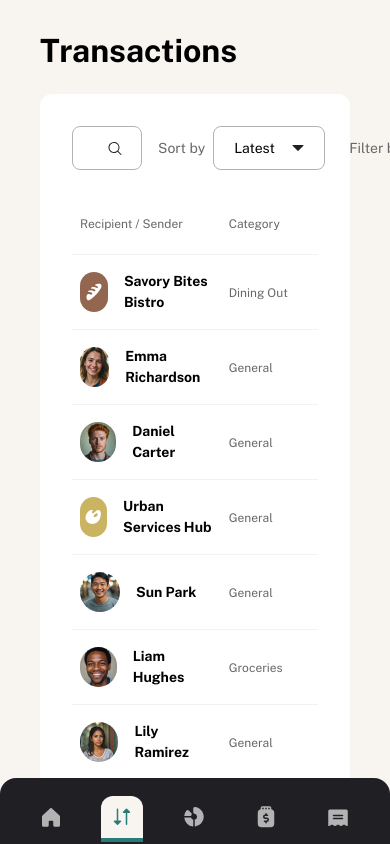
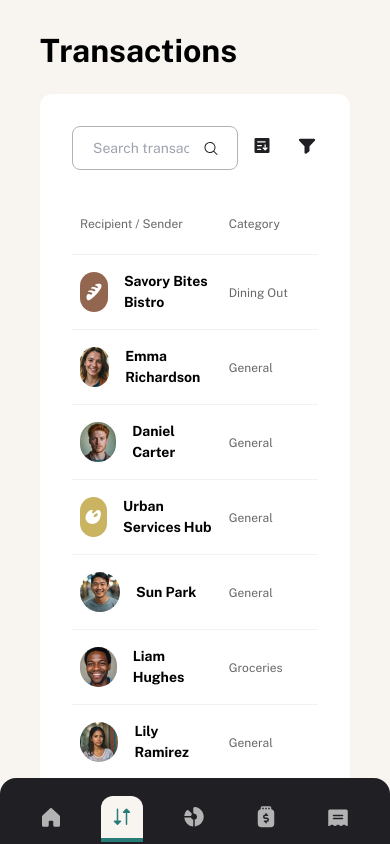
Before and after one commit to Lorand98/personal-finance-app, a Next.js app: page /transactions in a window 390 px wide. Built offline with nearby package versions, Linux system fonts and the light colour scheme.

Commit message:
mobile responsiv dropdown

```diff
--- a/components/layout/sidebar/sidebar-nav.tsx
+++ b/components/layout/sidebar/sidebar-nav.tsx
@@ -35,10 +35,13 @@ const SidebarNav = () => {
       </div>
       <ul className="py-6 flex gap-1 flex-col flex-grow">
         {menuItems.map((item) => (
-            <motion.li key={item.label} className="py-1"
-            animate={{ paddingRight: minimized ? '0.5rem' : '1rem' }}
+          <motion.li
+            key={item.label}
+            className="py-1"
+            initial={{ paddingRight: minimized ? "0.5rem" : "1rem" }}
+            animate={{ paddingRight: minimized ? "0.5rem" : "1rem" }}
           >
-              <NavLink {...item} minimized={minimized}  />
+            <NavLink {...item} minimized={minimized} />
           </motion.li>
         ))}
       </ul>
@@ -55,9 +58,7 @@ const SidebarNav = () => {
           >
             <Image src={minimizeMenuIcon} alt="Minimize Menu" />
           </motion.div>
-            <NavLabel isVisible={!minimized}>
-              Minimize Menu
-            </NavLabel>
+          <NavLabel isVisible={!minimized}>Minimize Menu</NavLabel>
         </button>
       </div>
     </motion.nav>
--- a/components/transactions/transactions-table.tsx
+++ b/components/transactions/transactions-table.tsx
@@ -1,10 +1,13 @@
 "use client";
 
+import { Button } from "@/components/ui/button";
 import Dropdown from "@/components/ui/fields/dropdown";
 import SearchBar from "@/components/ui/fields/search-bar";
-import { DataTable } from "@/components/ui/table/data-table";
 import CaretLeftIcon from "@/components/ui/icons/caret-left-icon";
 import CaretRightIcon from "@/components/ui/icons/caret-right-icon";
+import MobileFilterIcon from "@/components/ui/icons/mobile-filter-icon";
+import MobileSortIcon from "@/components/ui/icons/mobile-sort-icon";
+import { DataTable } from "@/components/ui/table/data-table";
 import {
   ColumnFiltersState,
   getCoreRowModel,
@@ -15,7 +18,6 @@ import {
   useReactTable,
 } from "@tanstack/react-table";
 import { useState } from "react";
-import { Button } from "../ui/button";
 import {
   Pagination,
   PaginationContent,
@@ -135,8 +137,9 @@ export const TransactionsTable = ({ transactions }: TransactionsTableProps) => {
               initialSelectedItem={SORTING_OPTIONS[0]}
               id={sortDropdownId}
               label="Sort by"
-              className="w-28"
+              className="md:w-28"
               onSelect={handleSort}
+              MobileSvgIcon={MobileSortIcon}
             />
           </div>
           <div>
@@ -145,8 +148,9 @@ export const TransactionsTable = ({ transactions }: TransactionsTableProps) => {
               initialSelectedItem={transactionCategories[0]}
               id={filterDropdownId}
               label="Filter by"
-              className="w-44"
+              className="md:w-44"
               onSelect={handleFilter}
+              MobileSvgIcon={MobileFilterIcon}
             />
           </div>
         </div>
--- a/components/ui/fields/dropdown.tsx
+++ b/components/ui/fields/dropdown.tsx
@@ -19,6 +19,7 @@ interface DropdownProps<T extends DropdownItem> extends FieldProps {
   id?: string;
   className?: string;
   onSelect: (item: T) => void;
+  MobileSvgIcon?: (props: React.SVGProps<SVGSVGElement>) => JSX.Element;
 }
 
 const Dropdown = <T extends DropdownItem>({
@@ -29,6 +30,7 @@ const Dropdown = <T extends DropdownItem>({
   helperText,
   className,
   onSelect,
+  MobileSvgIcon,
 }: DropdownProps<T>) => {
   const [isOpen, setIsOpen] = useState(false);
   const [selectedItem, setSelectedItem] = useState(initialSelectedItem);
@@ -120,30 +122,52 @@ const Dropdown = <T extends DropdownItem>({
     }
   };
 
+  const comboboxProps = {
+    id: comboboxId,
+    role: "combobox",
+    ref: comboboxRef,
+    tabIndex: 0,
+    "aria-haspopup": "listbox" as const,
+    "aria-expanded": isOpen,
+    "aria-controls": controlId,
+    onClick: () => setIsOpen(!isOpen),
+    onKeyDown: handleComboBoxKeyDown,
+  };
+
+  const caretDown = <Image src={caretDownIcon} alt="Caret Down Icon" />;
+
   return (
-    <FieldWrapper label={label} helperText={helperText} fieldId={comboboxId}>
-      <div ref={dropdownRef} className={cn("relative w-full", className)}>
+    <FieldWrapper
+      label={label}
+      helperText={helperText}
+      fieldId={comboboxId}
+      labelProps={{ className: "hidden md:block" }}
+    >
+      <div
+        ref={dropdownRef}
+        className={cn("relative w-full h-full", className)}
+      >
         <div
-          id={id}
-          role="combobox"
-          ref={comboboxRef}
-          tabIndex={0}
-          aria-haspopup="listbox"
-          aria-expanded={isOpen}
-          aria-controls={controlId}
-          onClick={() => setIsOpen(!isOpen)}
-          onKeyDown={handleComboBoxKeyDown}
-          className="input flex justify-between items-center gap-4 cursor-pointer"
+          {...comboboxProps}
+          className="input hidden md:flex h-full justify-between items-center gap-4 cursor-pointer"
         >
           <span>{selectedItem.label}</span>
-          <Image src={caretDownIcon} alt="Caret Down Icon" />
+          {caretDown}
+        </div>
+        {/* mobile dropdown combobox */}
+        <div
+          {...comboboxProps}
+          aria-label={label}
+          className="md:hidden flex items-center h-full"
+        >
+          {MobileSvgIcon ? <MobileSvgIcon /> : caretDown}
         </div>
         {isOpen && (
           <ul
             id={controlId}
             aria-labelledby={id}
             role="listbox"
-            className="absolute left-0 bg-white border border-gray-300 rounded-lg mt-2 w-full p-1 text-preset-4 z-10"
+            className="absolute right-0 md:left-0 bg-white border border-gray-300 rounded-lg mt-2 w-auto p-1 text-preset-4 z-10"
             onKeyDown={handleDropdownListKeyDown}
           >
             {items.map((item, index) => (
@@ -155,7 +179,7 @@ const Dropdown = <T extends DropdownItem>({
                 aria-selected={selectedItem?.id === item.id}
                 onClick={() => handleSelect(item)}
                 className={cn(
-                  "cursor-pointer px-4 py-2 hover:bg-gray-200 focus:outline-2 border-b border-b-grey-100 last:border-b-0",
+                  "cursor-pointer px-4 py-2 hover:bg-grey-100 focus:outline-2 border-b border-b-grey-100 last:border-b-0",
                   {
                     "font-bold": selectedItem?.id === item.id,
                   }
--- a/components/ui/fields/field-wrapper.tsx
+++ b/components/ui/fields/field-wrapper.tsx
@@ -1,3 +1,4 @@
+import { cn } from "@/lib/utils";
 import { useId } from "react";
 
 interface FieldWrapperProps {
@@ -5,6 +6,7 @@ interface FieldWrapperProps {
   label?: string;
   helperText?: string;
   children: React.ReactNode;
+  labelProps?: React.HTMLProps<HTMLLabelElement>;
 }
 
 const FieldWrapper = ({
@@ -12,18 +14,24 @@ const FieldWrapper = ({
   label,
   helperText,
   children,
+  labelProps = {},
 }: FieldWrapperProps) => {
   const id = useId();
+  const { className, ...restProps } = labelProps;
 
   return (
-    <div id={`field-wrapper-${id}`}>
-      <div className="flex gap-2 items-center">
+    <div id={`field-wrapper-${id}`} className="h-full">
+      <div className="flex gap-2 items-center h-full">
         {label && (
-          <label htmlFor={fieldId} className="whitespace-nowrap">
+          <label
+            htmlFor={fieldId}
+            className={cn("whitespace-nowrap", className)}
+            {...restProps}
+          >
             {label}
           </label>
         )}
-        <div className="flex gap-2 flex-col items-end w-full">
+        <div className="flex gap-2 flex-col items-end w-full h-full">
           {children}
           {helperText && <p>{helperText}</p>}
         </div>
--- /dev/null
+++ b/components/ui/icons/mobile-filter-icon.tsx
@@ -0,0 +1,15 @@
+import { SVGProps } from "react";
+
+const MobileFilterIcon = (props: SVGProps<SVGSVGElement>) => (
+  <svg
+    xmlns="http://www.w3.org/2000/svg"
+    width={20}
+    height={20}
+    fill="#201f24"
+    {...props}
+  >
+    <path d="m16.798 2.716-.007.007-5.291 5.65v4.335a1.25 1.25 0 0 1-.557 1.042l-2.5 1.667A1.25 1.25 0 0 1 6.5 14.375V8.373l-5.291-5.65-.007-.007A1.25 1.25 0 0 1 2.125.625h13.75a1.25 1.25 0 0 1 .925 2.09z" />
+  </svg>
+);
+
+export default MobileFilterIcon;
--- /dev/null
+++ b/components/ui/icons/mobile-sort-icon.tsx
@@ -0,0 +1,15 @@
+import { SVGProps } from "react";
+
+const MobileSortIcon = (props: SVGProps<SVGSVGElement>) => (
+  <svg
+    xmlns="http://www.w3.org/2000/svg"
+    width={20}
+    height={20}
+    fill="#201f24"
+    {...props}
+  >
+    <path d="M14.25 0H1.75A1.25 1.25 0 0 0 .5 1.25v12.5A1.25 1.25 0 0 0 1.75 15h12.5a1.25 1.25 0 0 0 1.25-1.25V1.25A1.25 1.25 0 0 0 14.25 0zM3.625 3.125h7.5a.625.625 0 1 1 0 1.25h-7.5a.625.625 0 0 1 0-1.25zm3.125 8.75H3.625a.625.625 0 1 1 0-1.25H6.75a.625.625 0 1 1 0 1.25zm.625-3.75h-3.75a.625.625 0 0 1 0-1.25h3.75a.625.625 0 0 1 0 1.25zm6.067 2.317-1.875 1.875a.627.627 0 0 1-.884 0l-1.875-1.875a.625.625 0 0 1 .884-.884l.808.808V6.875a.625.625 0 1 1 1.25 0v3.491l.808-.808a.625.625 0 0 1 .884.884z" />
+  </svg>
+);
+
+export default MobileSortIcon;
```
Lines whose indentation alone changed are shown as unchanged.
